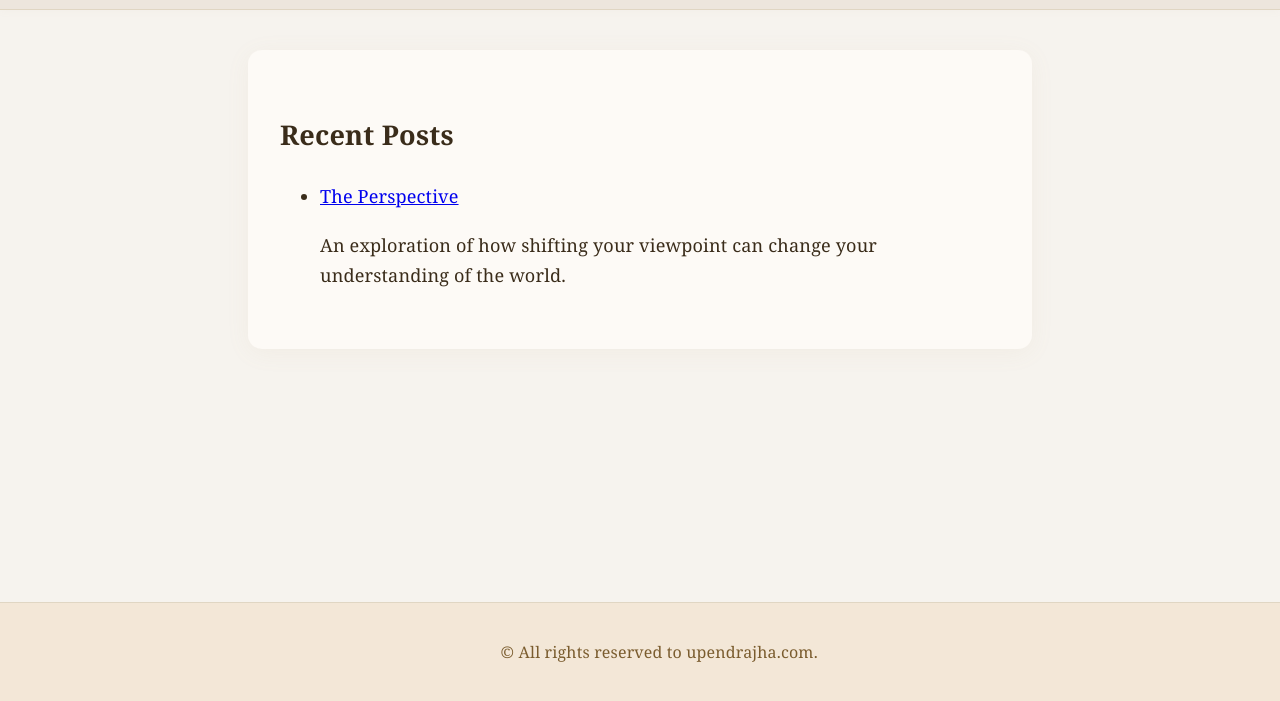
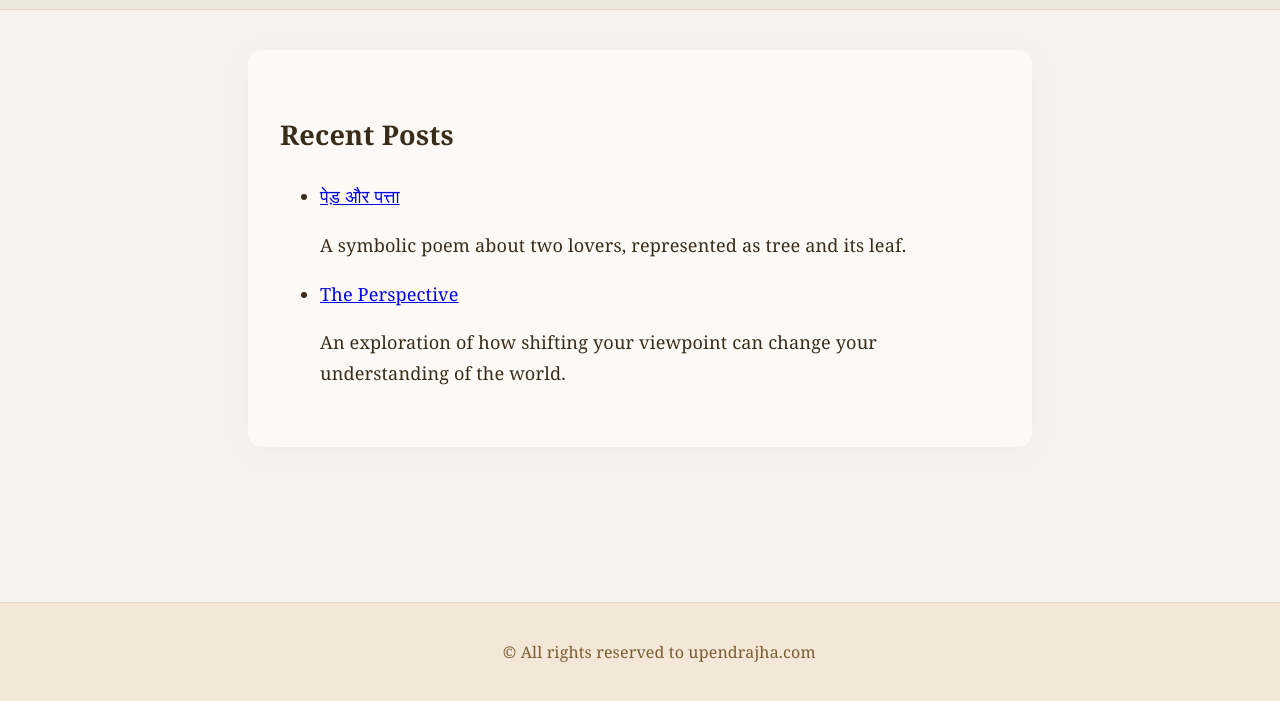
Before and after one commit to upendrajha97/upendrajha, a plain HTML site: page index.html in a window 1280 px wide. Shown: the part 99-800 px from the top of the page. Drawn offline with Linux system fonts and the light colour scheme.

Commit message:
Add ped aur patta and beatofy it

```diff
--- a/index.html
+++ b/index.html
@@ -20,13 +20,17 @@
     <h2>Recent Posts</h2>
     <ul>
       <li>
+        <a href="/posts/ped-aur-patta.html">पेड़ और पत्ता</a>
+        <p>A symbolic poem about two lovers, represented as tree and its leaf.</p>
+            </li>
+            <li>
         <a href="/posts/the-perspective.html">The Perspective</a>
         <p>An exploration of how shifting your viewpoint can change your understanding of the world.</p>
       </li>
     </ul>
   </main>
   <footer>
-    <p>&copy; All rights reserved to upendrajha.com.</p>
+    <p>&copy; All rights reserved to upendrajha.com</p>
   </footer>
   </body>
   </html>
```
Also changed, not shown: articles/index.html (+1 -1 lines), poetry/index.html (+2 -2 lines), poetry/ped-aur-patta.html (+1 -1 lines), posts/the-perspective.html (+1 -1 lines).
